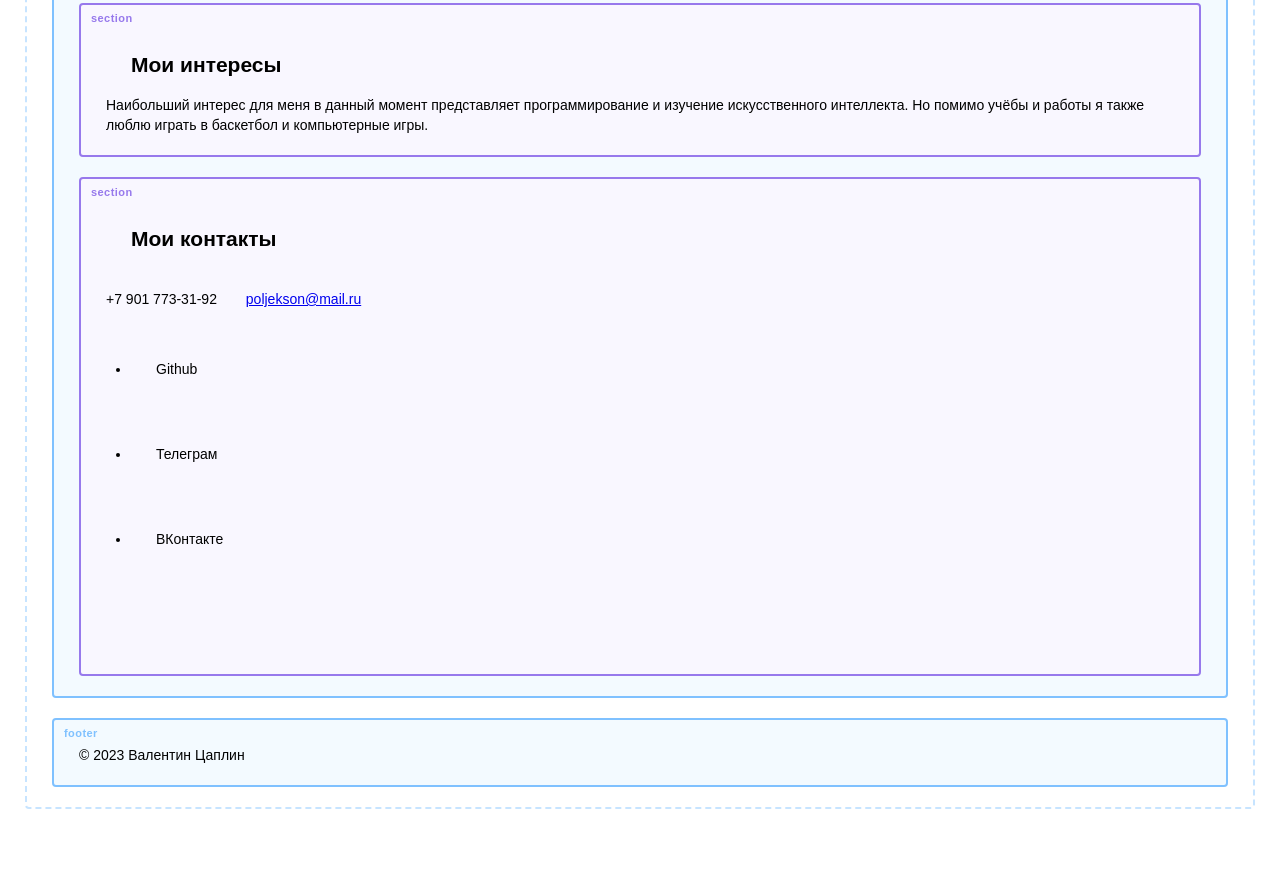
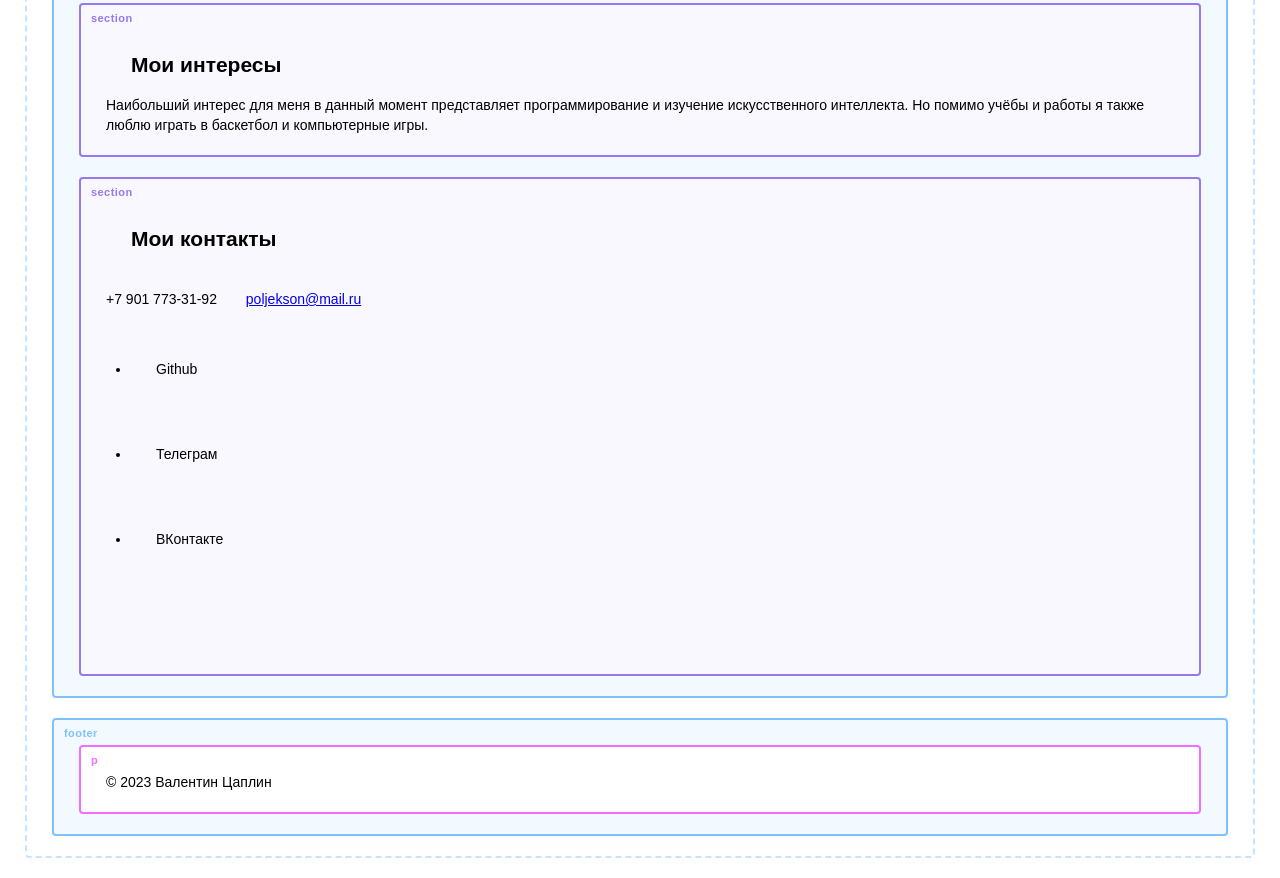
Before and after one commit to pluggarose/portfolio, a plain HTML site: page index.html in a window 1280 px wide. Shown: the part 2962-3840 px from the top of the page. Before the commit the page ends 3791 px from the top, so only its background shows below. Drawn offline with Linux system fonts and the light colour scheme; a web font is replaced by a local one.

Commit message:
Добавлен тег p к подвалу

```diff
--- a/index.html
+++ b/index.html
@@ -97,6 +97,6 @@
 
 
     </main>
-   <footer>© 2023 Валентин Цаплин </footer>
+   <footer><p>© 2023 Валентин Цаплин</p></footer>
 </body>
 </html>
```
